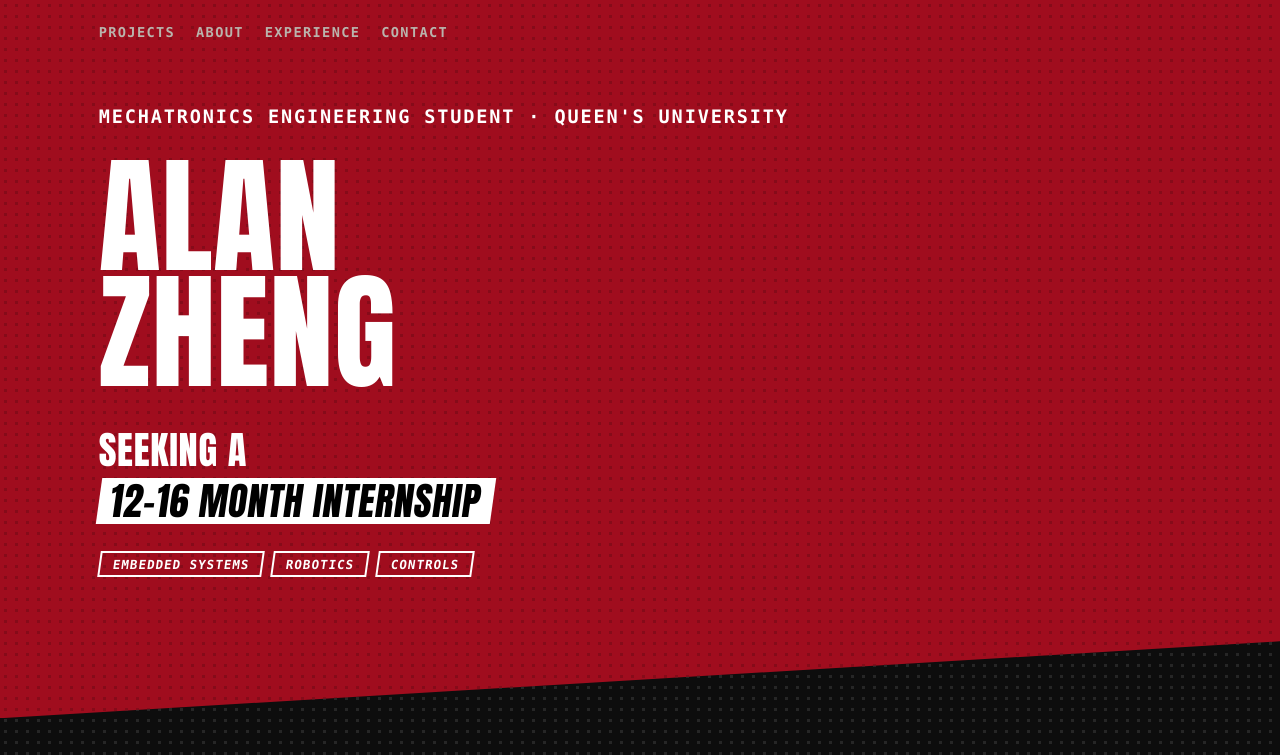
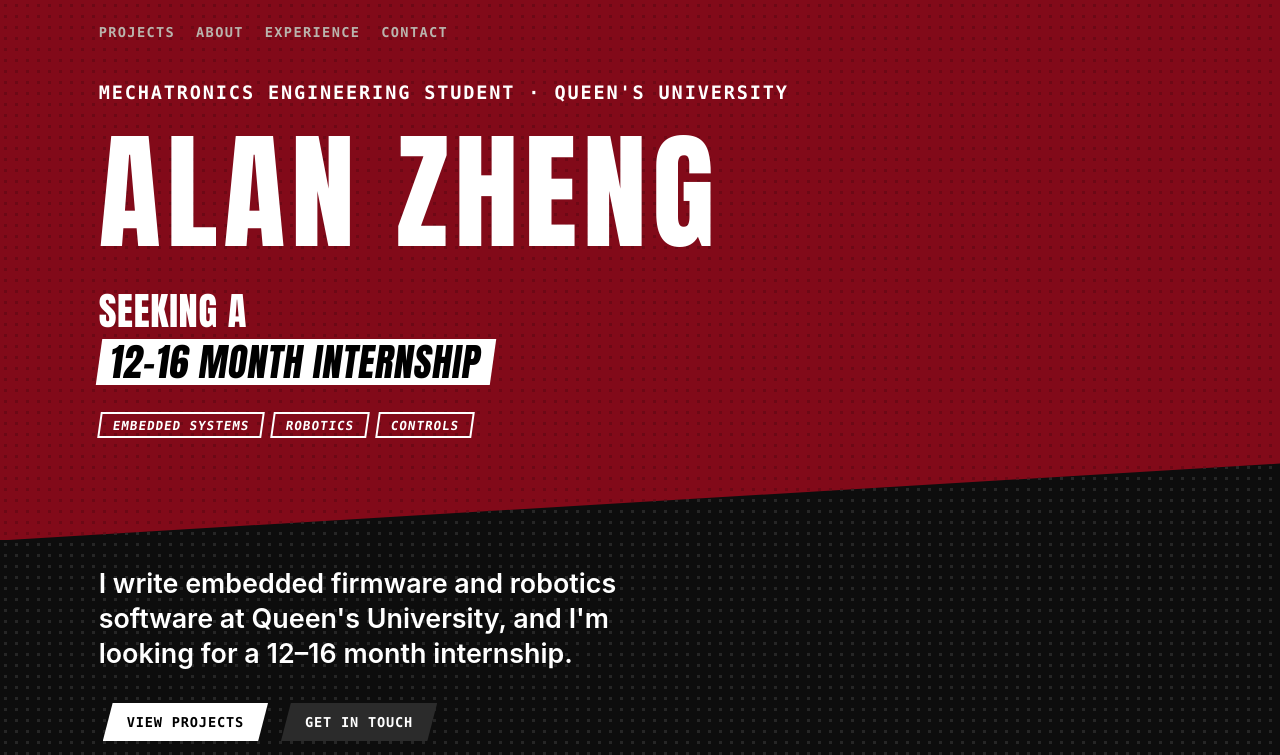
Before and after one commit to Linknerd/Linknerd.github.io, a plain HTML site: page index.html in a window 1280 px wide. Shown: the top 755 px of the page. Drawn offline with Linux system fonts and the light colour scheme.

Commit message:
Name on one line with wider spacing; shorter hero; darker burgundy
Co-Authored-By: Claude Fable 5.2 <noreply@anthropic.com>

```diff
--- a/index.html
+++ b/index.html
@@ -8,7 +8,7 @@
   <link rel="preconnect" href="https://fonts.googleapis.com">
   <link rel="preconnect" href="https://fonts.gstatic.com" crossorigin>
   <link href="https://fonts.googleapis.com/css2?family=Anton&display=swap" rel="stylesheet">
-  <link rel="stylesheet" href="styles.css?v=20261114k">
+  <link rel="stylesheet" href="styles.css?v=20261114n">
 </head>
 <body class="r-menu">
   <div class="wedge" aria-hidden="true"></div>
@@ -22,7 +22,7 @@
   <!-- Full-screen sheet used for page transitions -->
   <div id="sweep" class="sweep" aria-hidden="true"><div class="sweep-inner"><div class="sheet"></div><span class="slash"></span><span id="sweep-title" class="sweep-title"></span></div></div>
 
-  <script src="content.js?v=20261114k"></script>
-  <script src="main.js?v=20261114k"></script>
+  <script src="content.js?v=20261114n"></script>
+  <script src="main.js?v=20261114n"></script>
 </body>
 </html>
--- a/main.js
+++ b/main.js
@@ -49,7 +49,6 @@
   // Home: an opening section, then real content you can scroll through.
   function homeView() {
     var c = P.contact;
-    var names = P.name.split(" ");
     var cards = P.projects.filter(function (p) { return p.featured; }).map(function (p) {
       return '<a class="card row" href="#/projects/' + esc(p.id) + '">' +
         '<p class="label">' + esc(p.category) + " · " + esc(p.year) + "</p>" +
@@ -60,7 +59,7 @@
         '<nav class="topnav home-nav" aria-label="Main">' + navLinks("") + "</nav>" +
         '<div class="pitch">' +
           '<p class="pitch-role row">' + esc(P.role) + " · " + esc(P.school) + "</p>" +
-          '<h1 class="row">' + esc(names[0]) + "<br>" + esc(names.slice(1).join(" ")) + "</h1>" +
+          '<h1 class="row">' + esc(P.name) + "</h1>" +
           '<p class="pitch-seek row"><span>' + esc(P.seekingLead) + "</span> <b>" + esc(P.seekingWhat) + "</b></p>" +
           '<ul class="pitch-tags row">' + P.focus.map(function (f) { return "<li>" + esc(f) + "</li>"; }).join("") + "</ul>" +
         "</div>" +
--- a/styles.css
+++ b/styles.css
@@ -1,5 +1,5 @@
 :root {
-  --red: #a00d1e;
+  --red: #820a19;
   --ink: #0d0d0d;
   --paper: #f4f1ec;
   --muted: #58534d;
@@ -124,16 +124,16 @@ h1:focus { outline: none; }
 .hero .home-nav { position: absolute; z-index: 4; top: 1.5rem; left: var(--gutter); right: var(--gutter); font-size: 0.85rem; }
 .pitch {
   position: relative; z-index: 2;
-  padding: 6.5rem var(--gutter) calc(4rem + 6vw);
+  padding: 5rem var(--gutter) calc(1.6rem + 6vw);
   background: var(--red) radial-gradient(rgba(0, 0, 0, 0.16) 1.6px, transparent 2px) 0 0 / 11px 11px; color: #fff;
   clip-path: polygon(0 0, 100% 0, 100% calc(100% - 6vw), 0 100%);
 }
 .stripe { display: none; }
 .pitch-role { font: 700 clamp(1rem, 1.45vw, 1.5rem) / 1.4 var(--mono); letter-spacing: 0.1em; text-transform: uppercase; }
 .pitch h1 {
-  font: 400 clamp(4.2rem, min(10vw, 20vh), 16rem) / 0.9 var(--display);
-  text-transform: uppercase; letter-spacing: 0.005em;
-  margin: 0.22em 0 0.3em;
+  font: 400 clamp(4.2rem, min(10vw, 20vh), 16rem) / 1.02 var(--display);
+  text-transform: uppercase; letter-spacing: 0.045em;
+  margin: 0.16em 0 0.24em;
 }
 .pitch-seek { font: 400 clamp(1.5rem, min(3vw, 6vh), 5rem) / 1.2 var(--display); text-transform: uppercase; letter-spacing: 0.02em; }
 .pitch-seek span { display: block; }
@@ -144,7 +144,7 @@ h1:focus { outline: none; }
   font: 600 0.78rem var(--mono); letter-spacing: 0.08em; text-transform: uppercase;
   transform: skewX(-8deg);
 }
-.hero-intro { position: relative; z-index: 3; padding: 2.5rem var(--gutter) 4.5rem; }
+.hero-intro { position: relative; z-index: 3; padding: 1.6rem var(--gutter) 4rem; }
 .hero-lede { font: 600 clamp(1.4rem, 2.1vw, 2.4rem) / 1.3 var(--sans); max-width: 20em; text-wrap: balance; }
 .hero-intro .actions { margin-top: 2rem; }
 .btn.light { background: #fff; color: #000; }
```
